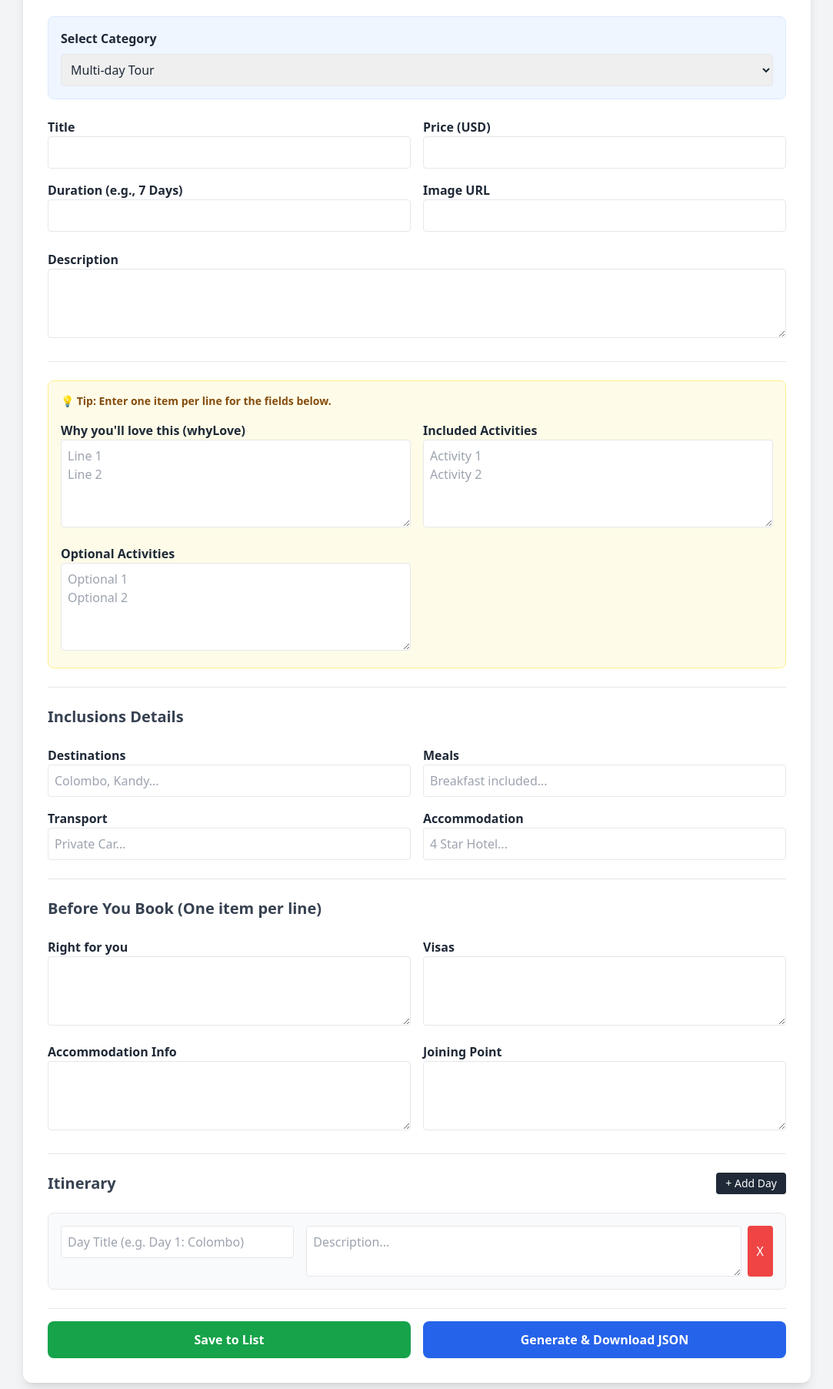
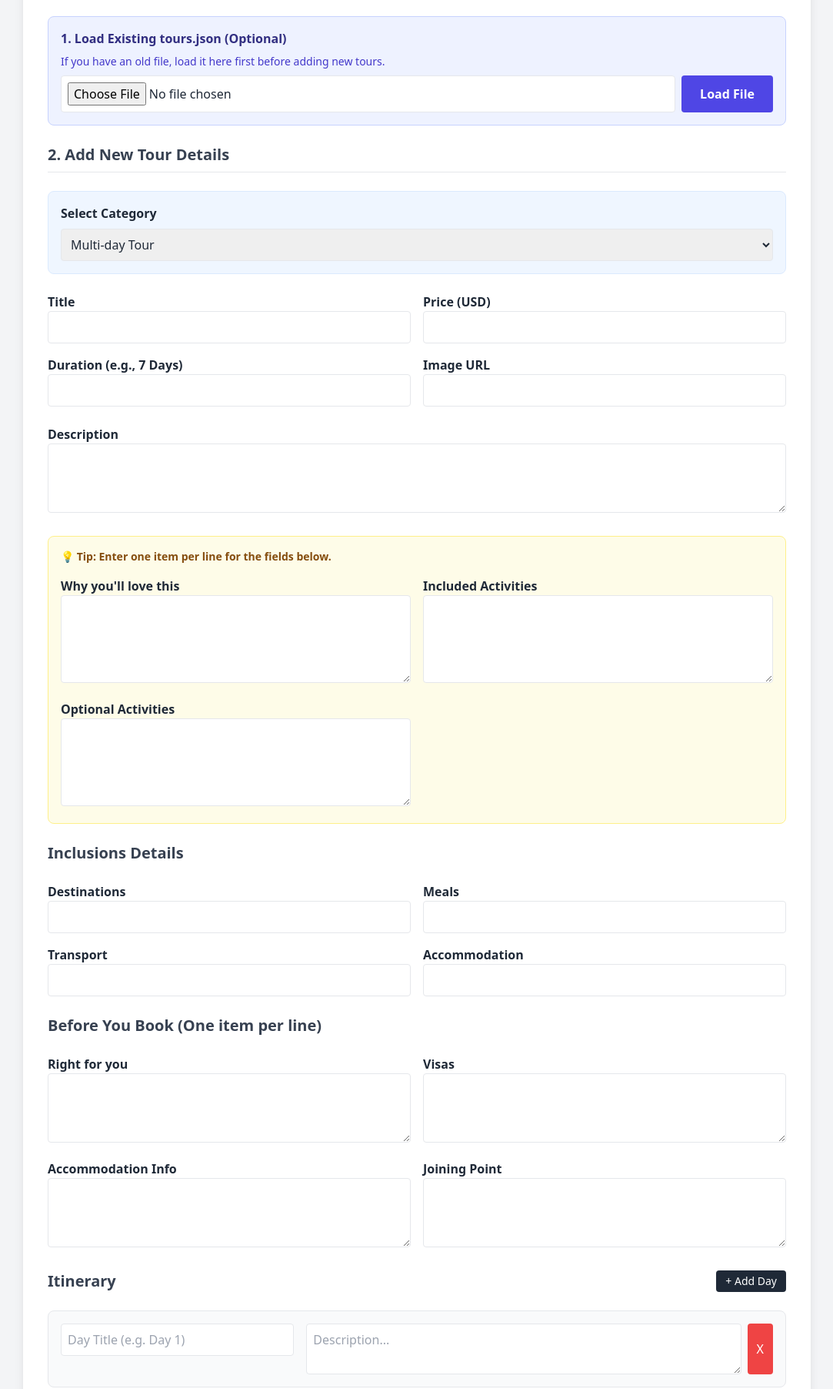
Before and after one commit to ruwan-dev/travelling-thrill-dashboard, a plain HTML site: page index.html in a window 1280 px wide. Shown: the part 112-1916 px from the top of the page at 77% size, without its empty margins (98-1181 px from the left). Drawn offline with nearby package versions, Linux system fonts and the light colour scheme.

Commit message:
Refactor index.html and add load JSON functionality
Refactor HTML structure and improve user interface elements. Add functionality to load existing JSON files and enhance form elements for better user experience.

```diff
--- a/index.html
+++ b/index.html
@@ -6,7 +6,6 @@
     <title>Tour Data Generator</title>
     <script src="https://cdn.tailwindcss.com"></script>
     <style>
-        /* Custom scrollbar for textareas */
         textarea::-webkit-scrollbar { width: 8px; }
         textarea::-webkit-scrollbar-track { background: #f1f1f1; }
         textarea::-webkit-scrollbar-thumb { background: #cbd5e1; border-radius: 4px; }
@@ -16,7 +15,8 @@
 <body class="bg-gray-100 text-gray-800 font-sans p-6">
 
     <div class="max-w-5xl mx-auto bg-white rounded-xl shadow-lg p-8">
-        <div class="flex justify-between items-center border-b pb-4 mb-6">
+
+        <div class="flex flex-col md:flex-row justify-between items-center border-b pb-4 mb-6 gap-4">
             <h1 class="text-3xl font-bold text-blue-900">Tour JSON Generator</h1>
             <div class="text-sm font-semibold bg-blue-100 text-blue-800 px-4 py-2 rounded-lg">
                 <span id="count-multi">0</span> Multi-day |
@@ -25,7 +25,20 @@
             </div>
         </div>
 
+        <div class="mb-6 bg-indigo-50 p-4 rounded-lg border border-indigo-200">
+            <label class="block font-bold mb-2 text-indigo-900">1. Load Existing tours.json (Optional)</label>
+            <p class="text-sm text-indigo-700 mb-2">If you have an old file, load it here first before adding new tours.</p>
+            <div class="flex gap-2">
+                <input type="file" id="fileInput" accept=".json" class="border bg-white p-2 rounded w-full">
+                <button type="button" onclick="loadExistingJSON()" class="bg-indigo-600 text-white font-bold px-6 py-2 rounded hover:bg-indigo-700 transition whitespace-nowrap">
+                    Load File
+                </button>
+            </div>
+        </div>
+
         <form id="tourForm" class="space-y-6">
+
+            <h2 class="text-xl font-bold text-gray-700 border-b pb-2">2. Add New Tour Details</h2>
 
             <div class="bg-blue-50 p-4 rounded-lg border border-blue-100">
                 <label class="block font-bold mb-2">Select Category</label>
@@ -48,37 +61,22 @@
                 <textarea id="description" rows="3" class="w-full border p-2 rounded" required></textarea>
             </div>
 
-            <hr>
-
             <div class="bg-yellow-50 p-4 rounded-lg border border-yellow-200">
                 <p class="text-sm text-yellow-800 mb-4 font-semibold">💡 Tip: Enter one item per line for the fields below.</p>
                 <div class="grid grid-cols-1 md:grid-cols-2 gap-4">
-                    <div>
-                        <label class="block font-semibold">Why you'll love this (whyLove)</label>
-                        <textarea id="whyLove" rows="4" class="w-full border p-2 rounded" placeholder="Line 1&#10;Line 2"></textarea>
-                    </div>
-                    <div>
-                        <label class="block font-semibold">Included Activities</label>
-                        <textarea id="includedActivities" rows="4" class="w-full border p-2 rounded" placeholder="Activity 1&#10;Activity 2"></textarea>
-                    </div>
-                    <div>
-                        <label class="block font-semibold">Optional Activities</label>
-                        <textarea id="optionalActivities" rows="4" class="w-full border p-2 rounded" placeholder="Optional 1&#10;Optional 2"></textarea>
-                    </div>
+                    <div><label class="block font-semibold">Why you'll love this</label><textarea id="whyLove" rows="4" class="w-full border p-2 rounded"></textarea></div>
+                    <div><label class="block font-semibold">Included Activities</label><textarea id="includedActivities" rows="4" class="w-full border p-2 rounded"></textarea></div>
+                    <div><label class="block font-semibold">Optional Activities</label><textarea id="optionalActivities" rows="4" class="w-full border p-2 rounded"></textarea></div>
                 </div>
             </div>
 
-            <hr>
-
             <h3 class="text-xl font-bold text-gray-700">Inclusions Details</h3>
             <div class="grid grid-cols-1 md:grid-cols-2 gap-4">
-                <div><label class="block font-semibold">Destinations</label><input type="text" id="destinations" class="w-full border p-2 rounded" placeholder="Colombo, Kandy..."></div>
-                <div><label class="block font-semibold">Meals</label><input type="text" id="meals" class="w-full border p-2 rounded" placeholder="Breakfast included..."></div>
-                <div><label class="block font-semibold">Transport</label><input type="text" id="transport" class="w-full border p-2 rounded" placeholder="Private Car..."></div>
-                <div><label class="block font-semibold">Accommodation</label><input type="text" id="accommodation" class="w-full border p-2 rounded" placeholder="4 Star Hotel..."></div>
+                <div><label class="block font-semibold">Destinations</label><input type="text" id="destinations" class="w-full border p-2 rounded"></div>
+                <div><label class="block font-semibold">Meals</label><input type="text" id="meals" class="w-full border p-2 rounded"></div>
+                <div><label class="block font-semibold">Transport</label><input type="text" id="transport" class="w-full border p-2 rounded"></div>
+                <div><label class="block font-semibold">Accommodation</label><input type="text" id="accommodation" class="w-full border p-2 rounded"></div>
             </div>
-
-            <hr>
 
             <h3 class="text-xl font-bold text-gray-700">Before You Book (One item per line)</h3>
             <div class="grid grid-cols-1 md:grid-cols-2 gap-4">
@@ -88,23 +86,20 @@
                 <div><label class="block font-semibold">Joining Point</label><textarea id="joiningPoint" rows="3" class="w-full border p-2 rounded"></textarea></div>
             </div>
 
-            <hr>
-
             <div class="flex justify-between items-center">
                 <h3 class="text-xl font-bold text-gray-700">Itinerary</h3>
                 <button type="button" onclick="addItineraryDay()" class="bg-gray-800 text-white px-3 py-1 rounded hover:bg-gray-700 text-sm">
                     + Add Day
                 </button>
             </div>
-            <div id="itineraryContainer" class="space-y-4">
-                </div>
+            <div id="itineraryContainer" class="space-y-4"></div>
 
             <div class="flex gap-4 mt-8 pt-4 border-t">
-                <button type="button" onclick="saveCurrentTour()" class="flex-1 bg-green-600 text-white font-bold py-3 rounded-lg hover:bg-green-700 transition">
-                    Save to List
+                <button type="button" onclick="saveCurrentTour()" class="flex-1 bg-green-600 text-white font-bold py-3 rounded-lg hover:bg-green-700 transition shadow-md">
+                    3. Save to List
                 </button>
-                <button type="button" onclick="generateAndDownloadJSON()" class="flex-1 bg-blue-600 text-white font-bold py-3 rounded-lg hover:bg-blue-700 transition">
-                    Generate & Download JSON
+                <button type="button" onclick="generateAndDownloadJSON()" class="flex-1 bg-blue-600 text-white font-bold py-3 rounded-lg hover:bg-blue-700 transition shadow-md">
+                    4. Generate & Download JSON
                 </button>
             </div>
 
@@ -112,27 +107,20 @@
     </div>
 
     <script>
-        // Main Data Object
-        let toursData = {
-            multidayTours: [],
-            experiences: [],
-            uniqueExperiences: []
-        };
+        let toursData = { multidayTours: [], experiences: [], uniqueExperiences: [] };
 
-        // Utility: Convert textarea string with line breaks into an array
         const textToArray = (id) => {
             const val = document.getElementById(id).value.trim();
             return val ? val.split('\n').map(item => item.trim()).filter(item => item !== "") : [];
         };
 
-        // Add Itinerary Day dynamically
         function addItineraryDay() {
             const container = document.getElementById('itineraryContainer');
             const dayDiv = document.createElement('div');
             dayDiv.className = 'itinerary-item bg-gray-50 border p-4 rounded-lg flex gap-4 items-start';
             dayDiv.innerHTML = `
                 <div class="w-1/3">
-                    <input type="text" class="day-title w-full border p-2 rounded" placeholder="Day Title (e.g. Day 1: Colombo)">
+                    <input type="text" class="day-title w-full border p-2 rounded" placeholder="Day Title (e.g. Day 1)">
                 </div>
                 <div class="w-2/3 flex gap-2">
                     <textarea class="day-desc w-full border p-2 rounded" rows="2" placeholder="Description..."></textarea>
@@ -141,30 +129,47 @@
             `;
             container.appendChild(dayDiv);
         }
-
-        // Initialize with one day
         addItineraryDay();
 
-        // Save Current Form Data to Memory
-        function saveCurrentTour() {
-            // Basic Validation
-            const title = document.getElementById('title').value.trim();
-            if(!title) {
-                alert("Please enter a Title before saving.");
+        // NEW: Load existing JSON file
+        function loadExistingJSON() {
+            const fileInput = document.getElementById('fileInput');
+            const file = fileInput.files[0];
+
+            if(!file) {
+                alert("Please choose a file first!");
                 return;
             }
 
-            // Gather Itinerary
+            const reader = new FileReader();
+            reader.onload = function(e) {
+                try {
+                    const loadedData = JSON.parse(e.target.result);
+                    toursData.multidayTours = loadedData.multidayTours || [];
+                    toursData.experiences = loadedData.experiences || [];
+                    toursData.uniqueExperiences = loadedData.uniqueExperiences || [];
+
+                    updateCounters();
+                    alert("Old Data Loaded Successfully! You can now add new tours.");
+                    fileInput.value = ""; // Clear input
+                } catch(err) {
+                    alert("Error: The file is not a valid JSON.");
+                }
+            };
+            reader.readAsText(file);
+        }
+
+        function saveCurrentTour() {
+            const title = document.getElementById('title').value.trim();
+            if(!title) { alert("Please enter a Title before saving."); return; }
+
             const itineraryItems = [];
             document.querySelectorAll('.itinerary-item').forEach(item => {
                 const dayTitle = item.querySelector('.day-title').value.trim();
                 const dayDesc = item.querySelector('.day-desc').value.trim();
-                if(dayTitle || dayDesc) {
-                    itineraryItems.push({ title: dayTitle, desc: dayDesc });
-                }
+                if(dayTitle || dayDesc) itineraryItems.push({ title: dayTitle, desc: dayDesc });
             });
 
-            // Build Tour Object
             const tourObject = {
                 title: title,
                 price: Number(document.getElementById('price').value) || 0,
@@ -189,20 +194,14 @@
                 itinerary: itineraryItems
             };
 
-            // Push to selected category
             const category = document.getElementById('category').value;
             toursData[category].push(tourObject);
 
-            // Update UI Counters
             updateCounters();
-
-            // Reset form
             document.getElementById('tourForm').reset();
             document.getElementById('itineraryContainer').innerHTML = '';
-            addItineraryDay(); // Add back one empty day
-            window.scrollTo(0, 0);
-
-            alert(`Successfully added to ${category}! You can add another one or click Download.`);
+            addItineraryDay();
+            alert(`Added to ${category}! Add another or click Download.`);
         }
 
         function updateCounters() {
@@ -211,31 +210,18 @@
             document.getElementById('count-unique').innerText = toursData.uniqueExperiences.length;
         }
 
-        // Generate and Download JSON
         function generateAndDownloadJSON() {
-            // Check if there is data
             const totalItems = toursData.multidayTours.length + toursData.experiences.length + toursData.uniqueExperiences.length;
+            if(totalItems === 0) { alert("No tours to download!"); return; }
 
-            if(totalItems === 0) {
-                alert("No tours added yet! Please fill the form and click 'Save to List' first.");
-                return;
-            }
-
-            // Convert object to JSON string with pretty formatting
             const jsonString = JSON.stringify(toursData, null, 2);
-
-            // Create a Blob
             const blob = new Blob([jsonString], { type: "application/json" });
             const url = URL.createObjectURL(blob);
-
-            // Create a temporary link element to trigger download
             const a = document.createElement('a');
             a.href = url;
             a.download = "tours.json";
             document.body.appendChild(a);
             a.click();
-
-            // Cleanup
             document.body.removeChild(a);
             URL.revokeObjectURL(url);
         }
```
